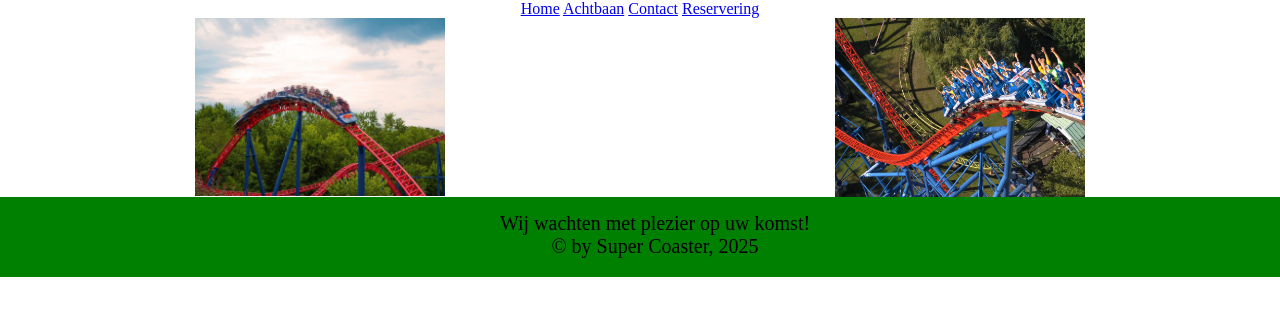
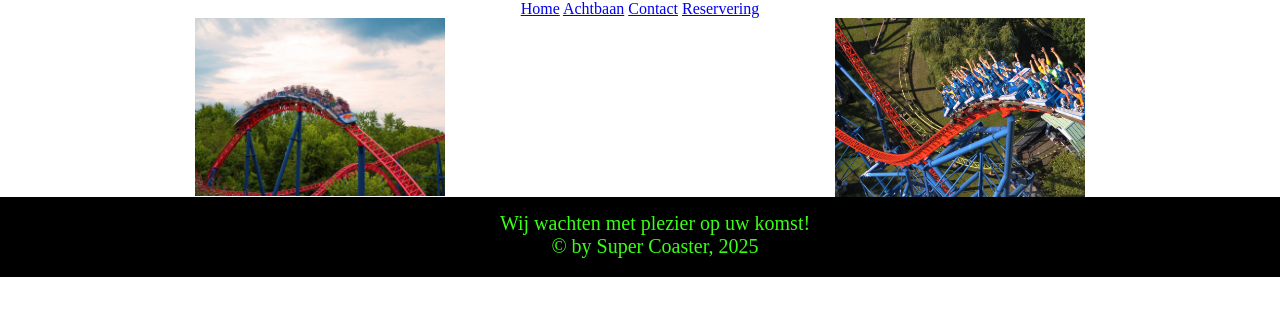
Before and after one commit to sd-eman/SuperCoaster, a plain HTML site: page index.html in a window 1280 px wide. Shown: the top 316 px of the page. Drawn offline with Linux system fonts and the light colour scheme.

Commit message:
Footer: neon green and black colour

```diff
--- a/css/style.css
+++ b/css/style.css
@@ -17,7 +17,8 @@ footer{
     width:100%;
     height:50px;
     padding: 15px;
-    background-color: green;
+    background-color: black;
+    color: #39ff14;
     text-align: center;
     font-size: 20px;
 }
```
